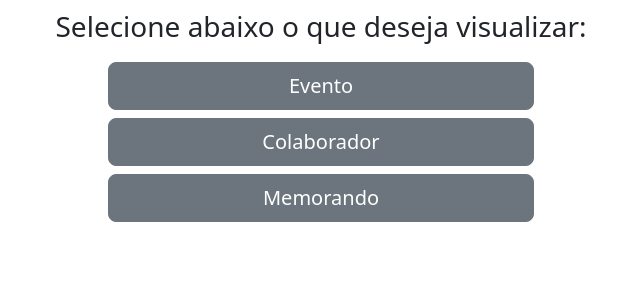
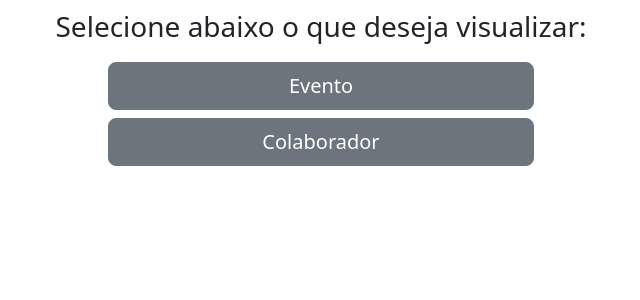
Before and after one commit to goltaraya/sade-app, a PHP site: page /index.php in a window 1280 px wide. Shown: the part 86-386 px from the top of the page, without its empty margins (319-959 px from the left). Run offline with PHP 8.4, Linux system fonts and the light colour scheme.

Commit message:
remove: memorandos

```diff
--- a/index.php
+++ b/index.php
@@ -8,9 +8,8 @@
     </div>
 
     <div class="d-grid gap-2 col-4 mx-auto">
-        <button type="button" class="btn btn-secondary btn-lg">Evento</button>
-        <button type="button" class="btn btn-secondary btn-lg">Colaborador</button>
-        <button type="button" class="btn btn-secondary btn-lg">Memorando</button>
+        <a href="<?= $BASE_URL ?>eventos.php" type="button" class="btn btn-secondary btn-lg">Evento</a>
+        <a type="button" class="btn btn-secondary btn-lg">Colaborador</a>
     </div>
 </main>
 
--- a/memorandos.php
+++ /dev/null
@@ -1,4 +0,0 @@
-<?php include_once 'templates/header.php' ?>
-
-
-<?php include_once 'templates/footer.php' ?>
```
